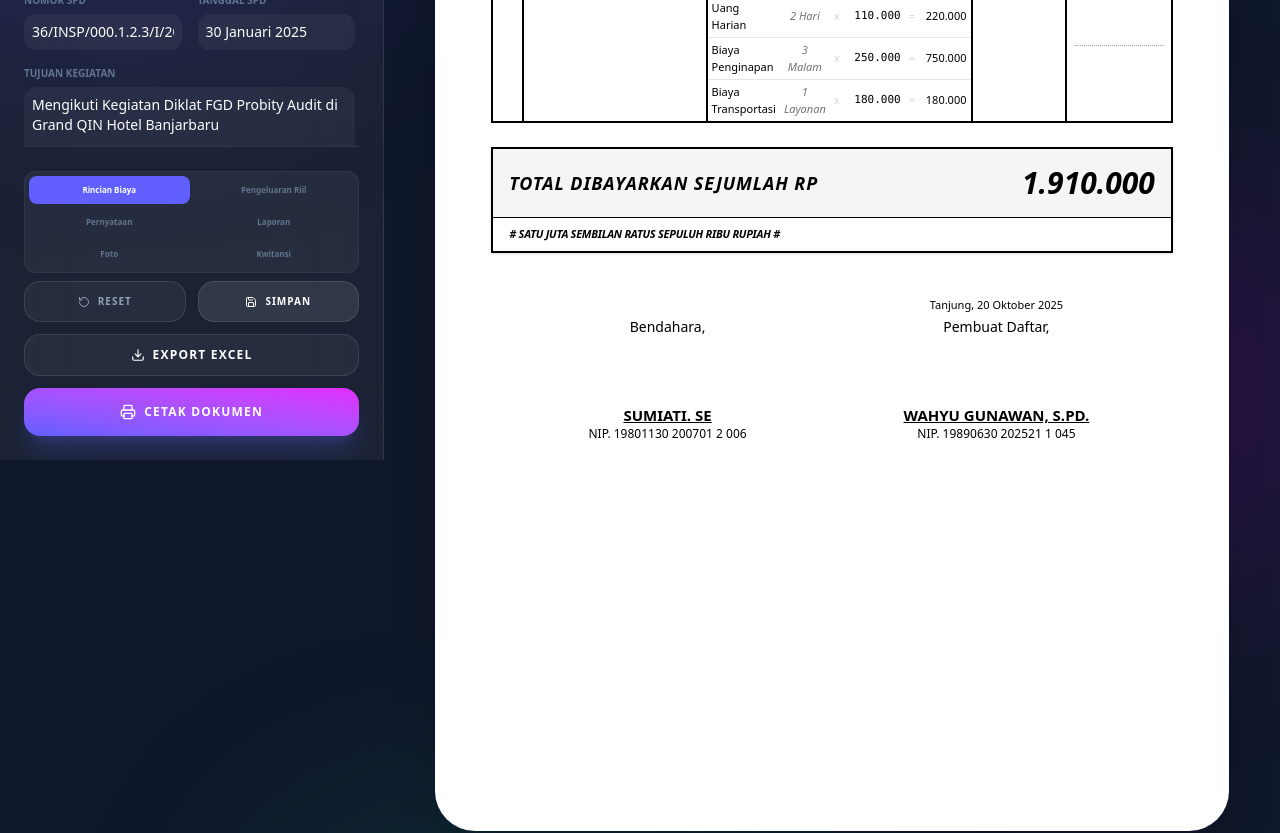
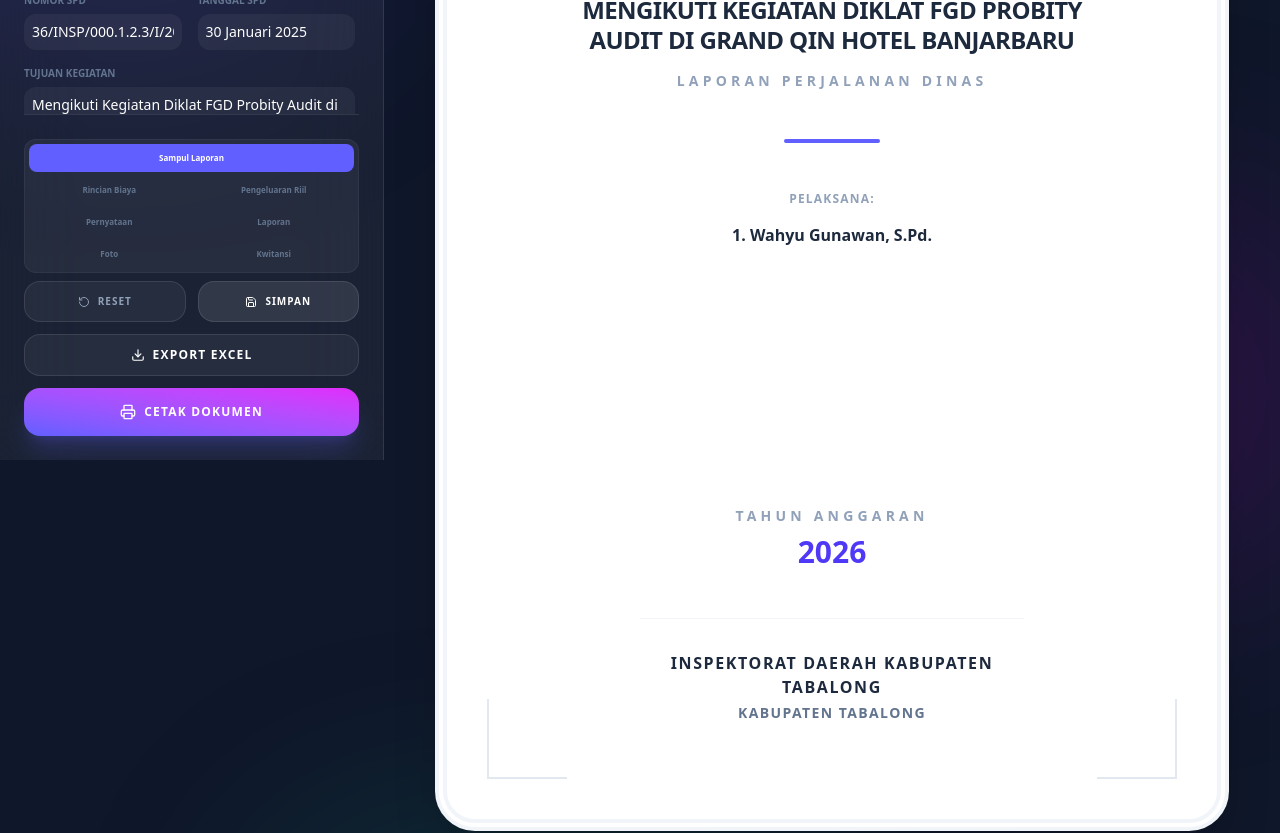
Before and after one commit to pengelolasampah576-creator/Vortex-Perdin, a React (Vite) app: page / in a window 1280 px wide. Shown: the part 340-1173 px from the top of the page. Built offline with nearby package versions, Linux system fonts and the light colour scheme.

Commit message:
feat: Add "Sampul Laporan" view mode
Introduces a new view mode for generating a cover page for the travel expense report. This includes updating the state management and the UI buttons to select this new view.

```diff
--- a/src/App.tsx
+++ b/src/App.tsx
@@ -109,7 +109,7 @@ interface DocHeader {
 
 export default function App() {
   const [activeTab, setActiveTab] = useState<'edit' | 'preview'>('edit');
-  const [viewMode, setViewMode] = useState<'kwitansi' | 'riil' | 'pernyataan' | 'laporan' | 'foto' | 'kwitansi_asli'>('kwitansi');
+  const [viewMode, setViewMode] = useState<'sampul' | 'kwitansi' | 'riil' | 'pernyataan' | 'laporan' | 'foto' | 'kwitansi_asli'>('sampul');
   const [searchTerm, setSearchTerm] = useState('');
   const [activePersonIdForSearch, setActivePersonIdForSearch] = useState<string | null>(null);
   const [saveStatus, setSaveStatus] = useState<'idle' | 'saving' | 'saved'>('idle');
@@ -1055,6 +1055,12 @@ export default function App() {
         <div className="pt-6 border-t border-white/10 mt-auto space-y-3">
           <div className="bg-white/5 p-1 rounded-xl border border-white/5 mb-2">
             <div className="grid grid-cols-2 gap-1 text-[8px] uppercase font-bold text-center">
+              <button
+                onClick={() => setViewMode('sampul')}
+                className={`py-2 rounded-lg transition-all ${viewMode === 'sampul' ? 'bg-indigo-500 text-white' : 'text-slate-500 hover:text-white'} col-span-2`}
+              >
+                Sampul Laporan
+              </button>
               <button
                 onClick={() => setViewMode('kwitansi')}
                 className={`py-2 rounded-lg transition-all ${viewMode === 'kwitansi' ? 'bg-indigo-500 text-white' : 'text-slate-500 hover:text-white'}`}
@@ -1141,6 +1147,62 @@ export default function App() {
       {/* Main Preview Area */}
       <div className="relative z-10 flex-1 overflow-y-auto no-scrollbar md:p-12 flex flex-col items-center print:p-0 print:bg-white pb-20">
 
+        {viewMode === 'sampul' && (
+          /* SAMPUL LAPORAN PREVIEW */
+          <div className="w-full flex flex-col items-center">
+            <div className="bg-white shadow-2xl p-16 md:p-24 w-full max-w-[210mm] min-h-[297mm] print:shadow-none print:max-w-none print:w-full print:p-20 text-black rounded-3xl md:rounded-[40px] print:rounded-none flex flex-col items-center border-[12px] border-double border-slate-100 print:border-none relative">
+
+              {/* Decorative Corner Elements */}
+              <div className="absolute top-10 left-10 w-20 h-20 border-t-2 border-l-2 border-slate-200 print:hidden"></div>
+              <div className="absolute top-10 right-10 w-20 h-20 border-t-2 border-r-2 border-slate-200 print:hidden"></div>
+              <div className="absolute bottom-10 left-10 w-20 h-20 border-b-2 border-l-2 border-slate-200 print:hidden"></div>
+              <div className="absolute bottom-10 right-10 w-20 h-20 border-b-2 border-r-2 border-slate-200 print:hidden"></div>
+
+              <div className="text-center space-y-6 flex-1 flex flex-col items-center justify-center w-full">
+                <div className="space-y-4 mb-12">
+                  <h1 className="text-2xl font-black uppercase tracking-tight text-slate-800 leading-tight">
+                    {header.tujuan}
+                  </h1>
+                  <h2 className="text-sm font-bold uppercase tracking-[0.3em] text-slate-400">
+                    Laporan Perjalanan Dinas
+                  </h2>
+                </div>
+
+                <div className="w-24 h-1 bg-indigo-500 mb-12 rounded-full"></div>
+
+                <div className="space-y-8 w-full max-w-lg">
+                  <div className="space-y-4">
+                    <p className="text-xs font-bold uppercase tracking-widest text-slate-400">Pelaksana:</p>
+                    <div className="space-y-2">
+                       {persons.map((p, idx) => (
+                         <p key={p.id} className="text-base font-bold text-slate-800">
+                           {idx + 1}. {p.name}
+                         </p>
+                       ))}
+                    </div>
+                  </div>
+                </div>
+              </div>
+
+              <div className="w-full mt-auto pt-20 flex flex-col items-center space-y-12">
+                <div className="text-center space-y-2">
+                  <p className="text-sm font-bold tracking-[0.3em] uppercase text-slate-400">Tahun Anggaran</p>
+                  <p className="text-3xl font-black text-indigo-600">{header.tahunAnggaran}</p>
+                </div>
+
+                <div className="text-center space-y-1 border-t border-slate-100 pt-8 w-full max-w-sm">
+                  <p className="text-base font-black uppercase tracking-widest text-slate-800">
+                    {header.penerimaDuit.replace('Bendahara Pengeluaran ', '')}
+                  </p>
+                  <p className="text-sm font-bold uppercase tracking-widest text-slate-500">
+                    Kabupaten Tabalong
+                  </p>
+                </div>
+              </div>
+            </div>
+          </div>
+        )}
+
         {viewMode === 'kwitansi' && (
           <div id="print-area" className="bg-white shadow-2xl p-4 md:p-14 w-full max-w-[210mm] min-h-[297mm] print:shadow-none print:max-w-none print:w-full print:p-4 text-black rounded-3xl md:rounded-[40px] print:rounded-none">
 
```
